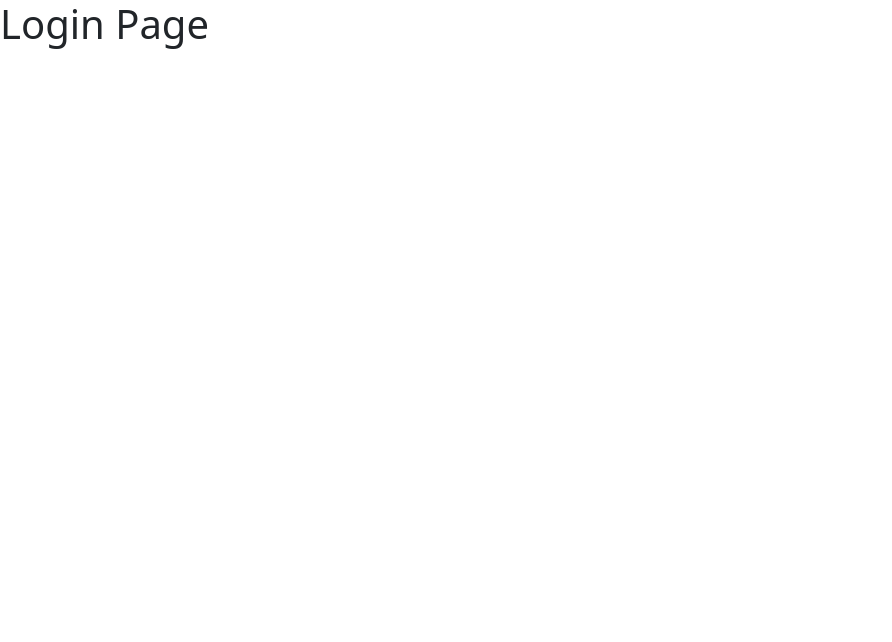
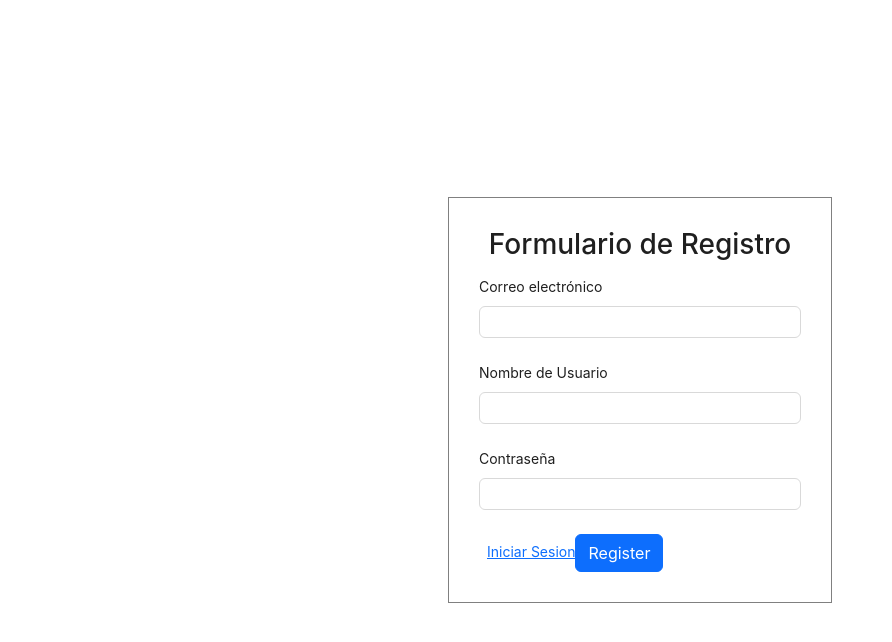
Before and after one commit to xkalimoca/medical-system-frontend, a React (Create React App) app in the folder client/: page /login in a window 1280 px wide. Shown: the top 642 px of the page, without its empty margins (0-892 px from the left). Built offline with nearby package versions, Linux system fonts and the light colour scheme.

Commit message:
v1 register form

```diff
--- a/client/src/pages/Login.js
+++ b/client/src/pages/Login.js
@@ -1,9 +1,36 @@
 import React from 'react'
-
+import '../styles/RegisterStyles.css';
+import { Form, Input, message } from "antd";
+import {Link} from 'react-router-dom'
 const Login = () => {
+    const onfinishHandler = (values) => {
+        console.log(values)
+      };
   return (
     <div>
-        <h1>Login Page</h1>
+        <div className="form-container ">
+        <Form
+          layout="vertical"
+          onFinish={onfinishHandler} className="register-form"
+        >
+            <h3 className="text-center">Formulario de Registro</h3>
+            <Form.Item label="Correo electrónico" name="email">
+            <Input type="email" required />
+          </Form.Item>
+          <Form.Item label="Nombre de Usuario" name="username">
+            <Input type="username" required />
+          </Form.Item>
+          <Form.Item label="Contraseña" name="password">
+            <Input type="password" required />
+          </Form.Item>
+          <Link to= "/login" className="ms-2">
+            Iniciar Sesion
+            </Link>
+          <button className="btn btn-primary" type="submit">
+            Register
+          </button>
+        </Form>
+      </div>
     </div>
   )
 }
--- a/client/src/pages/Register.js
+++ b/client/src/pages/Register.js
@@ -1,5 +1,7 @@
 import React from 'react'
+import '../styles/RegisterStyles.css';
 import { Form, Input, message } from "antd";
+import {Link} from 'react-router-dom'
 const Register = () => {
 
     const onfinishHandler = (values) => {
@@ -7,21 +9,24 @@
       };
   return (
     <div>
-         <div className="form-container ">
+        <div className="form-container ">
         <Form
           layout="vertical"
-          onFinish={onfinishHandler}
+          onFinish={onfinishHandler} className="register-form"
         >
-            <h1>Register Form</h1>
-          <Form.Item label="Name" name="name">
-            <Input type="text" required />
-          </Form.Item>
-          <Form.Item label="Email" name="email">
+            <h3 className="text-center">Formulario de Registro</h3>
+            <Form.Item label="Correo electrónico" name="email">
             <Input type="email" required />
           </Form.Item>
-          <Form.Item label="Password" name="password">
+          <Form.Item label="Nombre de Usuario" name="username">
+            <Input type="username" required />
+          </Form.Item>
+          <Form.Item label="Contraseña" name="password">
             <Input type="password" required />
           </Form.Item>
+          <Link to= "/login" className="ms-2">
+            Iniciar Sesion
+            </Link>
           <button className="btn btn-primary" type="submit">
             Register
           </button>
--- /dev/null
+++ b/client/src/styles/RegisterStyles.css
@@ -0,0 +1,12 @@
+.form-container {
+    display: flex;
+    align-items: center;
+    justify-content: center;
+    height: 100vh;
+  }
+
+  .register-form {
+    border: 1px solid gray;
+    padding: 30px;
+    width: 30%;
+  }
```
